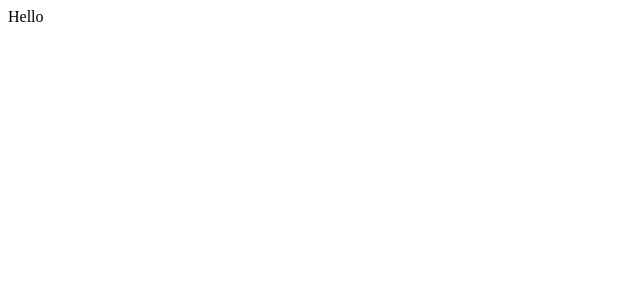
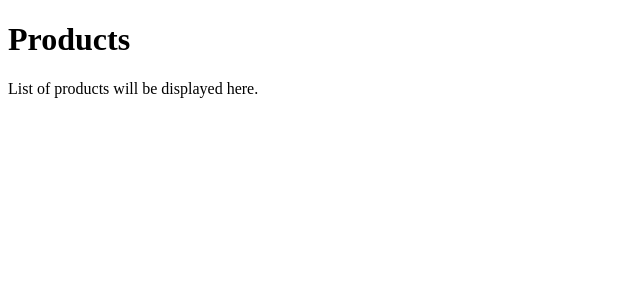
Before and after one commit to 2yk/furniture-poc-frontend, a React (Vite) app: page / in a window 1280 px wide. Shown: the top 300 px of the page, without its empty margins (0-640 px from the left). Built offline with nearby package versions, Linux system fonts and the light colour scheme.

Commit message:
feat: router, graphql support added

```diff
--- a/package.json
+++ b/package.json
@@ -10,8 +10,12 @@
     "preview": "vite preview"
   },
   "dependencies": {
+    "@apollo/client": "^3.13.8",
+    "@builder.io/react": "^8.0.13",
+    "graphql": "^16.10.0",
     "react": "^19.0.0",
-    "react-dom": "^19.0.0"
+    "react-dom": "^19.0.0",
+    "react-router-dom": "^7.5.1"
   },
   "devDependencies": {
     "@eslint/js": "^9.22.0",
--- a/src/app.tsx
+++ b/src/app.tsx
@@ -1,5 +1,6 @@
+import { RouterProvider } from "react-router-dom"
+import { router } from "./pages"
+
 export const App = () =>{
-  return (
-    <div>Hello</div>
-  )
+  return <RouterProvider router={router} />
 }
--- /dev/null
+++ b/src/client.ts
@@ -0,0 +1,6 @@
+import { ApolloClient, InMemoryCache } from '@apollo/client';
+
+export const client = new ApolloClient({
+  uri: 'http://localhost:4000/graphql',
+  cache: new InMemoryCache(),
+});
--- a/src/main.tsx
+++ b/src/main.tsx
@@ -1,9 +1,13 @@
 import { StrictMode } from 'react'
 import { createRoot } from 'react-dom/client'
 import { App } from './app'
+import { ApolloProvider } from '@apollo/client'
+import { client } from './client'
 
 createRoot(document.getElementById('root')!).render(
   <StrictMode>
-    <App />
+    <ApolloProvider client={client}>
+      <App />
+    </ApolloProvider>
   </StrictMode>,
 )
--- /dev/null
+++ b/src/pages/index.tsx
@@ -0,0 +1,13 @@
+import {
+  createBrowserRouter,
+  createRoutesFromElements,
+  Route,
+} from 'react-router-dom';
+import { ProductsPage } from './products';
+
+
+export const router = createBrowserRouter(
+  createRoutesFromElements(
+    <Route index element={<ProductsPage />} />,
+  ),
+);
--- /dev/null
+++ b/src/pages/products/index.ts
@@ -0,0 +1,3 @@
+import { lazy } from 'react';
+
+export const ProductsPage = lazy(() => import('./products.page'));
--- /dev/null
+++ b/src/pages/products/products.page.tsx
@@ -0,0 +1,10 @@
+const ProductsPage = () => {
+  return (
+    <div>
+      <h1>Products</h1>
+      <p>List of products will be displayed here.</p>
+    </div>
+  );
+};
+
+export default ProductsPage;
```
Also changed, not shown: 1 other file (tests, documents, lock files or other folders).
